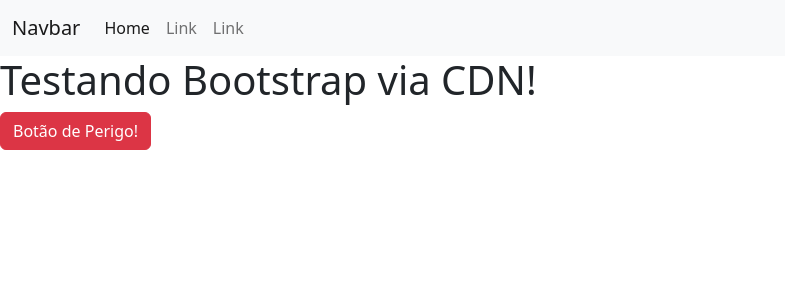
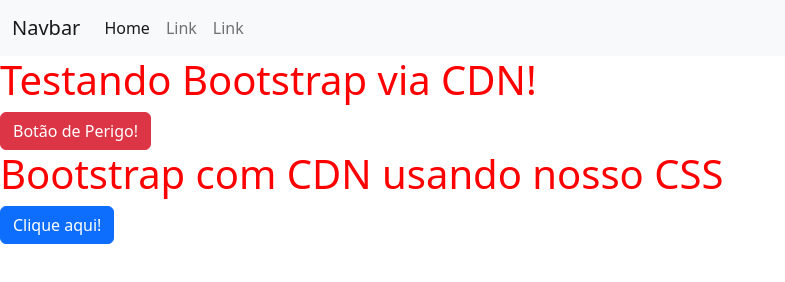
Before and after one commit to LaianeRibeiroo/iftm---fundamentos-de-web-design, a plain HTML site: page Atividade_ Bootstrap/index.html in a window 1280 px wide. Shown: the whole page, without its empty margins (0-785 px from the left). Drawn offline with nearby package versions, Linux system fonts and the light colour scheme.

Commit message:
Atualizando repositório - Exercicio Bootstrap

```diff
--- a/Atividade_ Bootstrap/index.html
+++ b/Atividade_ Bootstrap/index.html
@@ -8,6 +8,13 @@
     <link href="https://cdn.jsdelivr.net/npm/bootstrap@5.2.0-
 beta1/dist/css/bootstrap.min.css" rel="stylesheet" integrity="sha384-
 0evHe/X+R7YkIZDRvuzKMRqM+OrBnVFBL6DOitfPri4tjfHxaWutUpFmBp4vmVor" crossorigin="anonymous">
+
+<link href="https://cdn.jsdelivr.net/npm/bootstrap@5.2.0-beta1/dist/css/bootstrap.min.css"
+rel="stylesheet" integrity="sha384-
+0evHe/X+R7YkIZDRvuzKMRqM+OrBnVFBL6DOitfPri4tjfHxaWutUpFmBp4vmVor" crossorigin="anonymous">
+
+<link rel="stylesheet" href="style.css">
+
 <title>Bootstrap</title>
 <link href="style.css" rel="stylesheet" type="text/css">
 <meta name="author" content="Laiane Ribeiro" />
@@ -42,7 +49,13 @@ beta1/dist/css/bootstrap.min.css" rel="stylesheet" integrity="sha384-
         </nav>
         <h1>Testando Bootstrap via CDN!</h1>
         <button type="button" class="btn btn-danger">Botão de Perigo!</button>
-        </body>
+
+        <h1> Bootstrap com CDN usando nosso CSS</h1>
+        <button type="button" class="btn btn-primary">Clique aqui!</button>
+
+
+
+    </body>
 
 </body>
 </html>
--- /dev/null
+++ b/Atividade_ Bootstrap/style.css
@@ -0,0 +1,9 @@
+h1 {
+    margin-top: 0;
+    margin-bottom: 0.5rem;
+    font-weight: 500;
+    line-height: 1.2;
+    color: red;
+    }
+
+button{background-color: red;}
```
